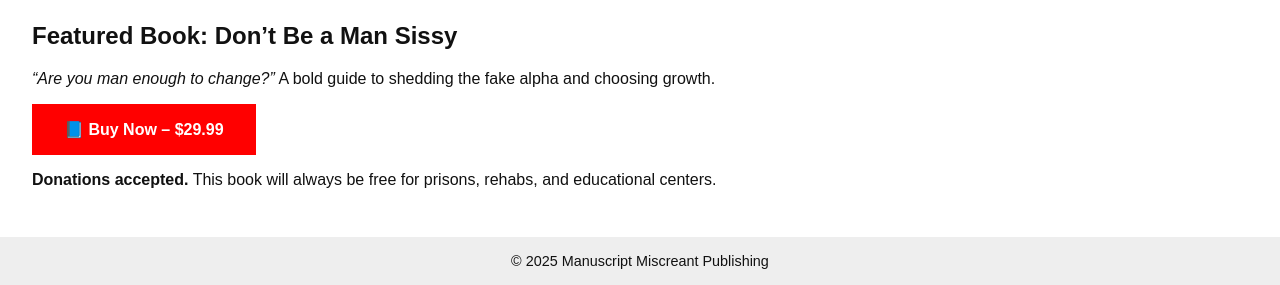
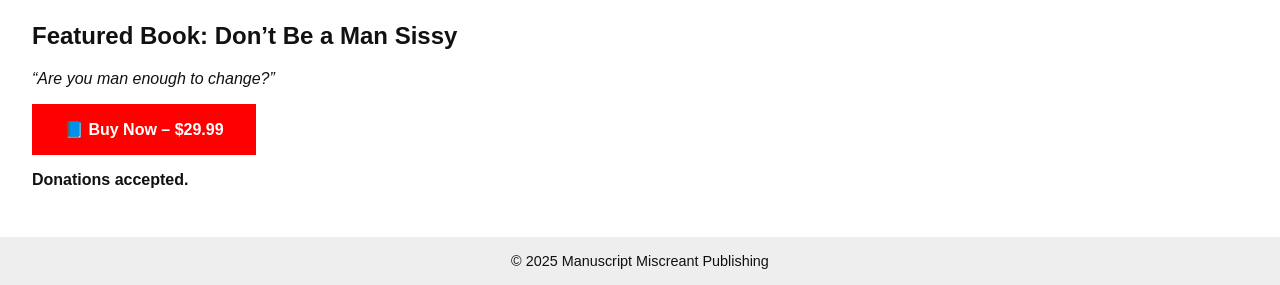
Before and after one commit to Beamansissy1/manuscript-miscreant, a plain HTML site: page index.html in a window 1280 px wide. Shown: the part 602-887 px from the top of the page. Drawn offline with Linux system fonts and the light colour scheme.

Commit message:
Update index.html

```diff
--- a/index.html
+++ b/index.html
@@ -36,9 +36,9 @@
   <main>
     <img src="final logo Manuscript-2.png" alt="Logo" class="book-cover">
     <h2>Featured Book: Don’t Be a Man Sissy</h2>
-    <p><em>“Are you man enough to change?”</em> A bold guide to shedding the fake alpha and choosing growth.</p>
+    <p><em>“Are you man enough to change?”</em></p>
     <a href="Be_a_Man_Sissy_Final_With_ISBN.pdf" class="button" download>📘 Buy Now – $29.99</a>
-    <p><strong>Donations accepted.</strong> This book will always be free for prisons, rehabs, and educational centers.</p>
+    <p><strong>Donations accepted.</strong></p>
   </main>
   <footer>
     &copy; 2025 Manuscript Miscreant Publishing
```
